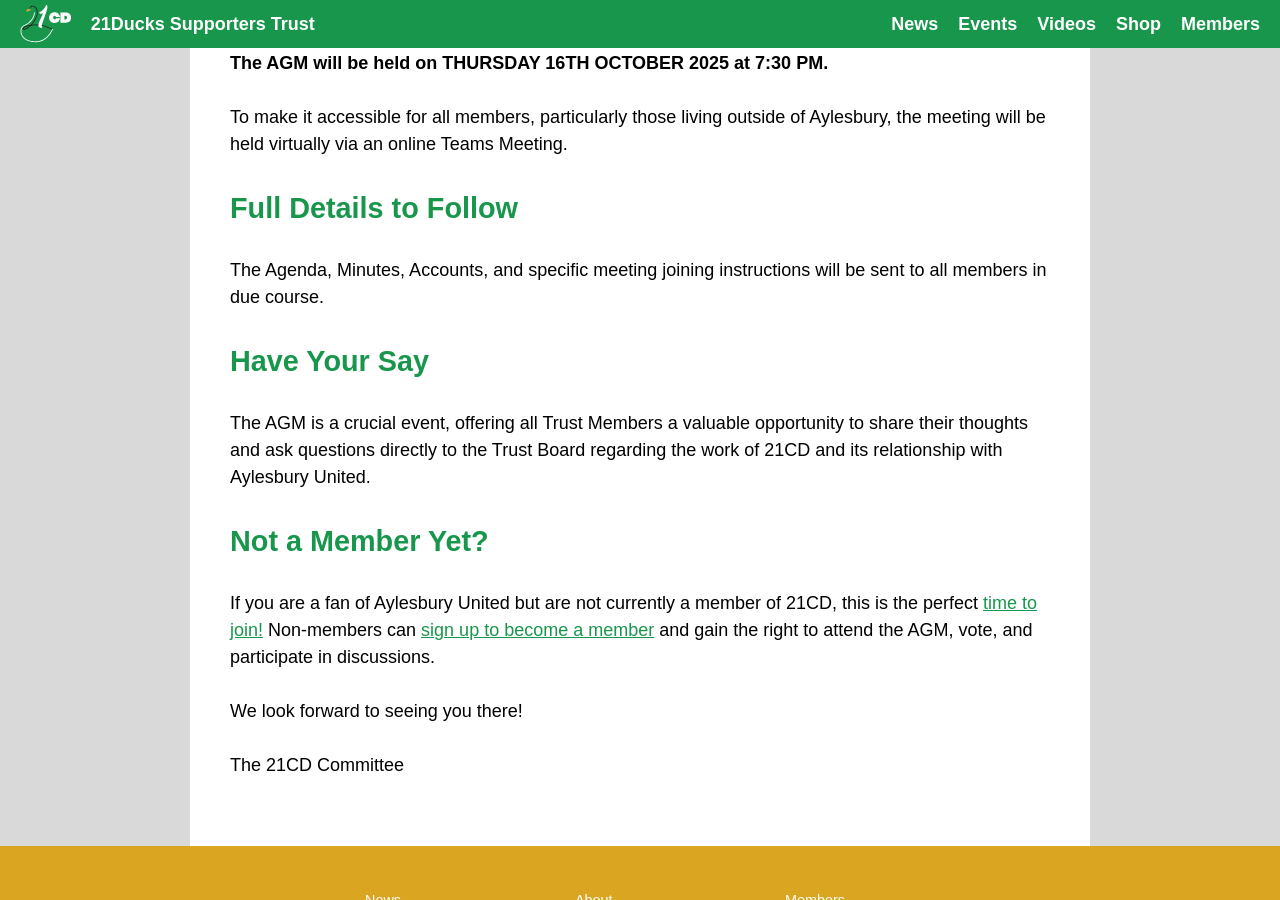
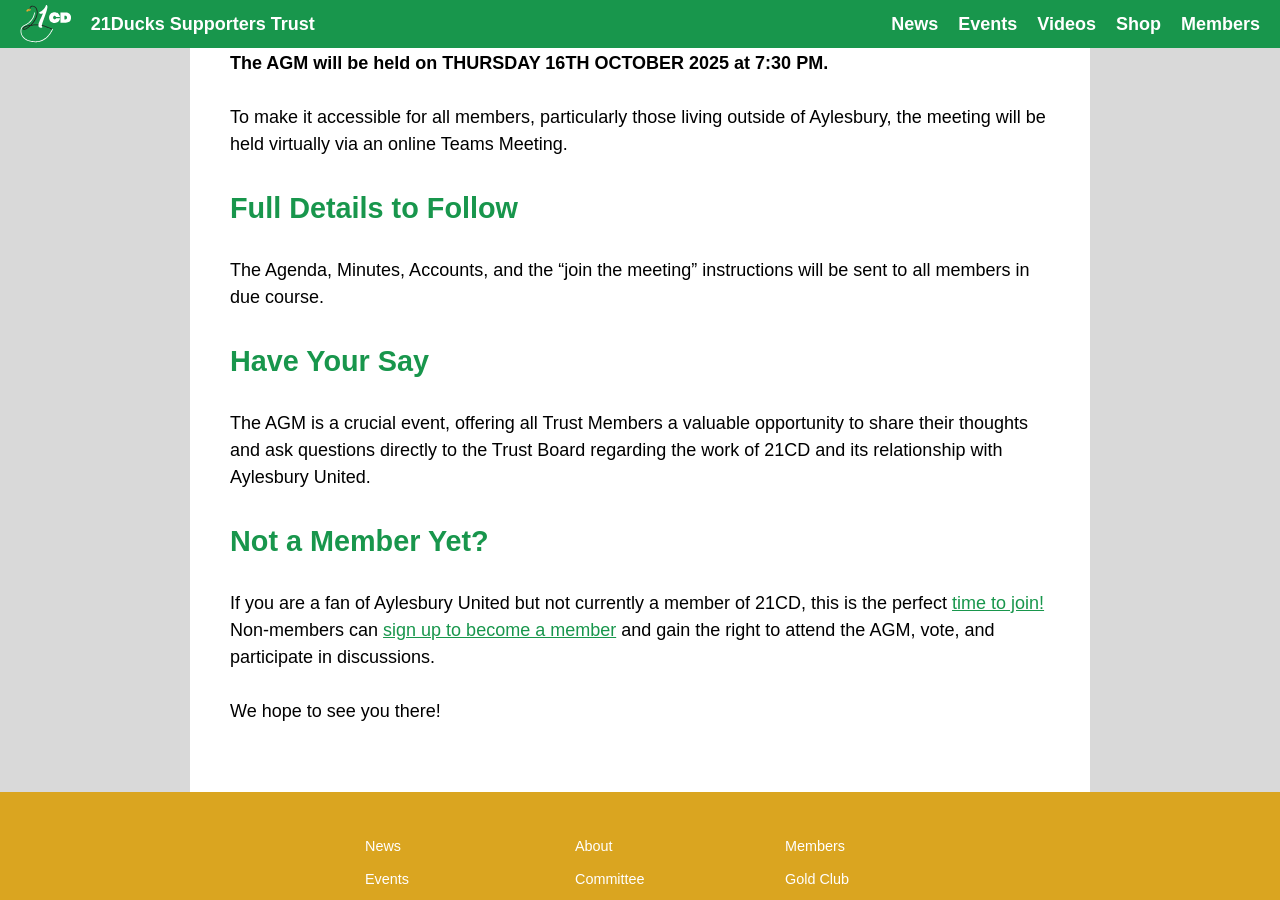
Before and after one commit to RobDWaller/21ducks.github.io, a Jekyll site: the page built from _events/2025-09-30-agm-2025-save-the-date.md, in a window 1280 px wide and 900 px high, scrolled down 702 px. Built offline with Jekyll 4.4.1, drawn with Linux system fonts in a browser that asks for light colours; comment, search, counter and statistics services are not loaded.

Commit message:
finished agm event article and added updated image.

```diff
--- a/_events/2025-09-30-agm-2025-save-the-date.md
+++ b/_events/2025-09-30-agm-2025-save-the-date.md
@@ -14,7 +14,7 @@
 
 ## Full Details to Follow
 
-The Agenda, Minutes, Accounts, and specific meeting joining instructions will be sent to all members in due course.
+The Agenda, Minutes, Accounts, and the "join the meeting" instructions will be sent to all members in due course.
 
 ## Have Your Say
 
@@ -22,8 +22,6 @@
 
 ## Not a Member Yet?
 
-If you are a fan of Aylesbury United but are not currently a member of 21CD, this is the perfect [time to join!](/members.html) Non-members can [sign up to become a member](/members.html) and gain the right to attend the AGM, vote, and participate in discussions.
+If you are a fan of Aylesbury United but not currently a member of 21CD, this is the perfect [time to join!](/members.html) Non-members can [sign up to become a member](/members.html) and gain the right to attend the AGM, vote, and participate in discussions.
 
-We look forward to seeing you there!
-
-The 21CD Committee
+We hope to see you there!
```
Also changed, not shown: other parts of _events/2025-09-30-agm-2025-save-the-date.md (+1 -1 lines), assets/img/agm_duck.png (added).
